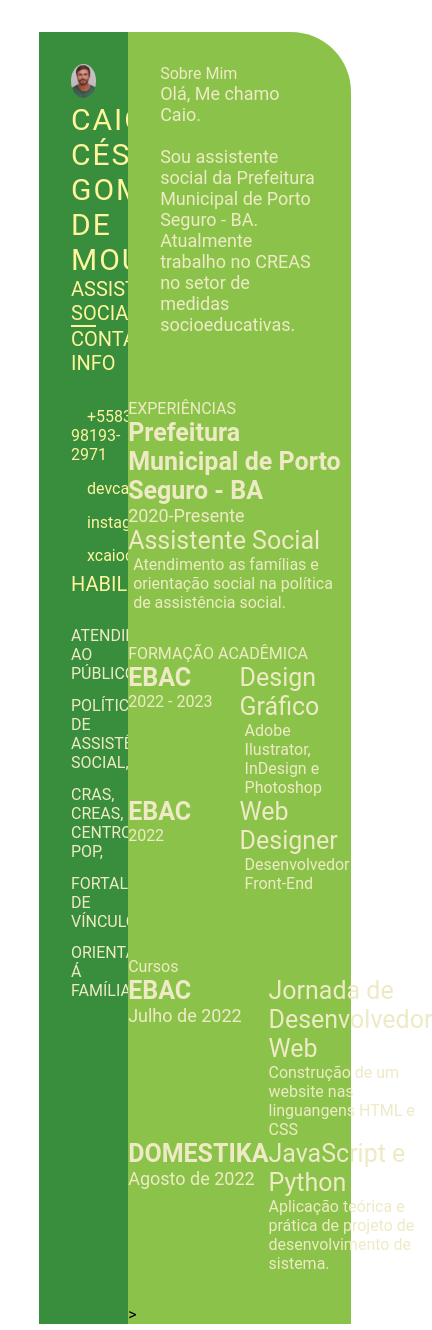
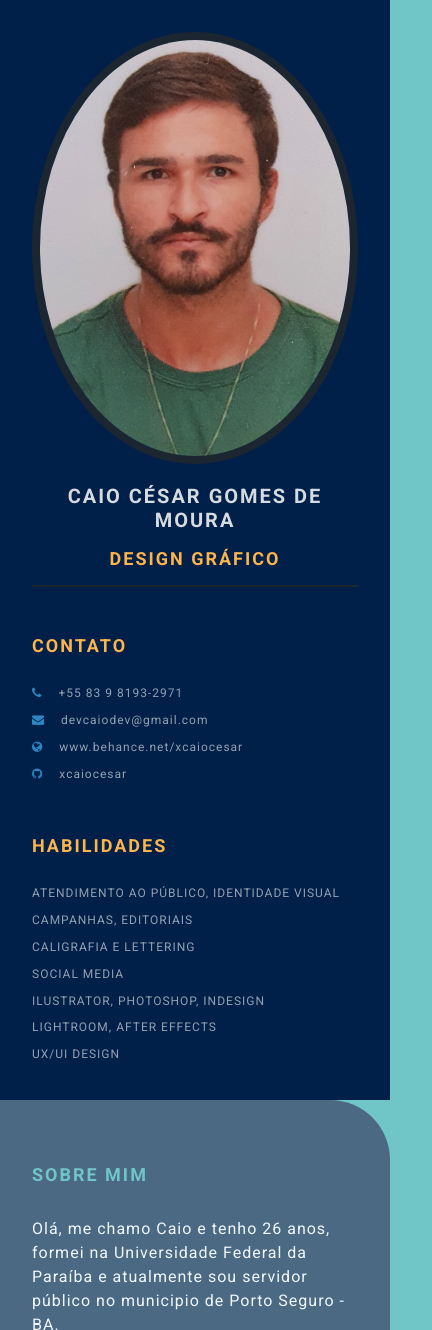
Before and after one commit to xcaiocesar/xcaiocesar.github.io, a plain HTML site: page index.html in a window 390 px wide. Shown: the top 1330 px of the page, 432 px wide, since content can reach past the window. Drawn offline with Linux system fonts and the light colour scheme.

Commit message:
day07 (#8)

```diff
--- a/index.html
+++ b/index.html
@@ -1,137 +1,144 @@
 <!DOCTYPE html>
 <html lang="en">
-
 <head>
     <meta charset="UTF-8">
     <meta http-equiv="X-UA-Compatible" content="IE=edge">
     <meta name="viewport" content="width=device-width, initial-scale=1.0">
-    <title>Caio Cesar CV</title>
+    <title>Caio César CV</title>
+
+    <!-- Google font  -->
+    <link rel="preconnect" href="https://fonts.googleapis.com">
+    <link rel="preconnect" href="https://fonts.gstatic.com" crossorigin>
+    <link href="https://fonts.googleapis.com/css2?family=Roboto:ital,wght@0,100;0,300;0,400;0,700;1,100;1,300;1,400;1,700&display=swap" rel="stylesheet">
+
+    <!-- font-awesome -->
+    <link rel="stylesheet" href="https://cdnjs.cloudflare.com/ajax/libs/font-awesome/4.7.0/css/font-awesome.min.css">
+
+    <!-- Custom CSS -->
     <link rel="stylesheet" href="style.css">
 </head>
-
 <body>
     <main class="resume-contents">
         <section class="left-section">
-            <div class="left-section-contents">
+            <div class="left-section-content">
                 <div class="profile">
                     <img class="profile-image" src="img/profile-images.jpeg" alt="Profile image">
                     <p class="name">Caio César Gomes de Moura</p>
-                    <p class="profession">Assistente Social</p>
+                    <p class="profession">Design Gráfico</p>
                 </div>
                 <div class="contact-info">
-                    <p class="left-title">CONTATO INFO</p>
+                    <p class="left-title">Contato</p>
                     <ul>
-                        <li><i class="fa fa-phone"></i>+5583 98193-2971
+                        <li><i class="fa fa-phone"></i>+55 83 9 8193-2971
                         </li>
                         <li><i class="fa fa-envelope"></i>devcaiodev@gmail.com
                         </li>
-                        <li><i class="fa fa-globe"></i>instagram.com/xcaiocesar
+                        <li><i class="fa fa-globe"></i>www.behance.net/xcaiocesar
                         </li>
                         <li><i class="fa fa-github"></i>xcaiocesar
+                        </li>
                     </ul>
                 </div>
                 <div class="skills">
-                    <p class="left-title">HABILIDADES</p>
+                    <p class="left-title">Habilidades</p>
                     <ul>
-                        <li>
-                            <p>ATENDIMENTO AO PÚBLICO,</p>
-                        </li>
-                        <li>
-                            <p>POLÍTICA DE ASSISTÊNCIA SOCIAL,</p>
-                        </li>
-                        <li>
-                            <p>CRAS, CREAS, CENTRO POP,</p>
-                        </li>
-                        <li>
-                            <p>FORTALECIMENTO DE VÍNCULOS</p>
-                        </li>
-                        <li>
-                            <p>ORIENTAÇÃO Á FAMÍLIAS</p>
-                        </li>
+                        <li><p>Atendimento ao público, Identidade visual</p></li>
+                        <li><p>Campanhas, Editoriais</p></li>
+                        <li><p>Caligrafia e Lettering</p></li>
+                        <li><p>Social Media</p></li>
+                        <li><p>Ilustrator, Photoshop, InDesign</p></li>
+                        <li><p>Lightroom, After Effects</p></li>
+                        <li><p>UX/UI Design</p></li>
                     </ul>
                 </div>
             </div>
         </section>
+
         <section class="right-section">
             <div class="right-section-contents">
+                <!-- sobre mim -->
                 <section class="about gap">
                     <div class="right-title">Sobre Mim</div>
                     <p class="about-me-contents">
-                        Olá, Me chamo Caio.<br>
-                        <br> Sou assistente social da Prefeitura Municipal de Porto Seguro - BA.
-                        <br> Atualmente trabalho no CREAS no setor de medidas socioeducativas.
+                        Olá, me chamo Caio e tenho 26 anos, formei na Universidade Federal da Paraíba e atualmente sou servidor público no municipio de Porto Seguro - BA.<br>
+                        <br> Além do meu trabalho como servidor público, realizo atividades como Designer Gráfico para empresas e empreendedores indivuais.
+                        <br> O trabalho exige um bom relacionamento com o cliente no intuito de construir um bom briefieng para que a entrega esteja de acordo com a expectativa.
                     </p>
                 </section>
-            </div>
-            <section class="experience gap">
-                <div class="right-title">EXPERIÊNCIAS
-                    <div class="experiences-contents">
+                <!-- fim sobre mim -->
+
+                <!-- experiencia -->
+                <section class="experience gap">
+                    <div class="right-title">Experiência</div>
+                    <div class="experience-contents">
+                        <div class="exp-left">
+                            <p class="exp-company-name">AXE MOI</p>
+                            <p class="exp-time-period">2021</p>
+                        </div>
+                        <div class="exp-right">
+                            <p class="exp-position"> DESIGN GRÁFICO</p>
+                            <p class="exp-desc">
+                                Criação da identidade visual de um festival de música.
+                            </p>
+                        </div>
+                    </div>
+                    <div class="experience-contents">
                         <div class="exp-left">
                             <p class="exp-company-name">Prefeitura Municipal de Porto Seguro - BA</p>
-                            <p class="exp-time-period">2020-Presente</p>
+                            <p class="exp-time-period">2020 - Presente</p>
                         </div>
                         <div class="exp-right">
                             <p class="exp-position">Assistente Social</p>
-                            <p class="exp-desc">Atendimento as famílias e orientação social na política de assistência social.</p>
+                            <p class="exp-desc">
+                                Atendimento ao público, orientação social, CRAS, CREAS e Medidas Socioeducativas.
+                            </p>
                         </div>
                     </div>
-                </div>
-            </section>
-            <section class="education gap">
-                <div class="right-title"> FORMAÇÃO ACADÊMICA
-                    <div class="education-contents">
-                        <div class="education-left">
-                            <p class="education-school-name">EBAC</p>
-                            <p class="education-time-period"> 2022 - 2023 </p>
+                    <div class="experience-contents">
+                        <div class="exp-left">
+                            <p class="exp-company-name">San Diego</p>
+                            <p class="exp-time-period">2019</p>
                         </div>
-                        <div class="education right">
-                            <p class="education-subject"> Design Gráfico</p>
-                            <p class="education-desc">
-                                Adobe Ilustrator, InDesign e Photoshop</p>
-                        </div>
-                        <div class="education-left">
-                            <p class="education-school-name">EBAC</p>
-                            <p class="education-time-period"> 2022 </p>
-                        </div>
-                        <div class="education right">
-                            <p class="education-subject"> Web Designer</p>
-                            <p class="education-desc">
-                                Desenvolvedor Front-End </p>
+                        <div class="exp-right">
+                            <p class="exp-position">VENDAS</p>
+                            <p class="exp-desc">
+                                Auxílio na campanha de marketing digital.
+                            </p>
                         </div>
                     </div>
-                </div>
-            </section>
-        <section class="awards-gap">
-            <div class="right-title"> Cursos
-                <div class="awards-contents">
-                    <div class="awards-left">
-                        <p class="awards-company-name">EBAC</p>
-                        <p class="awards-time-period"> Julho de 2022</p>
+                </section>
+                <!-- fim experiencia -->
+                <!-- cursos -->
+                <section class="awards gap">
+                    <div class="right-title">Cursos</div>
+                    <div class="awards-contents">
+                        <div class="awards-left">
+                            <p class="awards-company-name">EBAC</p>
+                            <p class="awards-time-period">2022-2023</p>
+                        </div>
+                        <div class="awards-right">
+                            <p class="awards-name">DESIGN GRÁFICO</p>
+                            <p class="awards-desc">
+                                Curso onde adquiri onhecimento para se tornar um profissional em Design Gráfico e criar projetos.
+                            </p>
+                        </div>
                     </div>
-                    <div class="awards-right">
-                        <p class="awards-name"> Jornada de Desenvolvedor Web </p>
-                        <p class="awards-des">
-                        Construção de um website nas linguangens HTML e CSS
-                        </p>
+                    <div class="awards-contents">
+                        <div class="awards-left">
+                            <p class="awards-company-name">UFPB</p>
+                            <p class="awards-time-period">2016-2020</p>
+                        </div>
+                        <div class="awards-right">
+                            <p class="awards-name">Serviço Social</p>
+                            <p class="awards-desc">
+                                Graduação em Serviço Social pela Universidade Federal da Paraíba
+                            </p>
+                        </div>
                     </div>
-                    <div class ="awards-left">
-                        <p class="awards-company-name">DOMESTIKA</p>
-                        <p class="awards-time-period"> Agosto de 2022</p>
-                        </p>
-                    </div>
-                    <div class="awards contets">
-                        <p class="awards-right">
-                            <p class="awards-name"> JavaScript e Python </p>
-                            <p class="awards-des">
-                            Aplicação teórica e prática de projeto de desenvolvimento de sistema.
-                            </p>
-                        </p>
-                    </div>
-                </div>
+                </section>
+                <!-- fim cursos -->
             </div>
-        </section>>
         </section>
     </main>
 </body>
-
 </html>
--- a/style.css
+++ b/style.css
@@ -4,6 +4,10 @@
     box-sizing: border-box;
     list-style: none;
     font-family: 'Roboto', sans-serif;
+}
+
+body {
+    background-color: #70c6c7;
 }
 
 .resume-contents {
@@ -17,48 +21,61 @@
 .left-section {
     grid-column: span 2;
     height: 100%;
-    background-color: #388e3c;
+    background-color: #00204A;
 }
 
 .right-section {
     grid-column: span 5;
     height: 100%;
-    background-color: #8bc34a;
+    background-color: #4B6982;
     border-radius: 0px 60px 0px 0px;
 }
 
-.left-section-contents{
+.left-section-content{
     padding: 2rem 2rem;
 }
 
 .profile {
     width: 100%;
-    border-bottom: 2px solid #fff59d;
+    border-bottom: 2px solid #1B2631;
 }
 
 .profile .profile-image {
     width: 100%;
-    border-radius: 100%;
+    border-radius: 50%;
+    border: 8px solid #1B2631;
 }
 
 .name {
-    color: #fff59d;
+    color: #D6DBDF;
     font-size: 30px;
     letter-spacing: 2px;
     text-transform: uppercase;
+    text-align: center;
+    font-weight: bold;
+    padding: 1rem 0;
 }
 
 .profession {
-    color: #fff59d;
+    color: #FDB44B;
     font-size: 20px;
     text-transform: uppercase;
     text-align: center;
+    letter-spacing: 2px;
+    font-weight: bold;
+    padding-bottom: 1rem;
 }
 
 /* .contact-info { border-bottom: 2px solid #1B2631; } */
 .left-title {
-    color: #fff59d;
+    color: #FDB44B;
     font-size: 20px;
+    letter-spacing: 2px;
+    text-transform: uppercase;
+    font-weight: bold;
+    display: flex;
+    align-items: center;
+    padding-top: 3rem;
 }
 
 .contact-info ul {
@@ -68,14 +85,18 @@
 .contact-info ul li,
 .references ul li {
     padding: .4rem 0;
-    color: #fff59d;
+    display: flex;
+    align-items: center;
+    color: #d6dbdfaf;
+    letter-spacing: 1px;
+    font-size: 18px;
 }
 
 .contact-info ul li i,
 .references ul li i {
     padding-right: 1rem;
     font-size: 18px;
-    color: #fff59d;
+    color: #2E86C1;
 }
 
 .skills ul {
@@ -83,15 +104,46 @@
 }
 .skills ul li p {
     padding: .4rem 0;
-    color: #eeeac5;
+    color: #d6dbdfaf;
+    font-size: 18px;
+    letter-spacing: 1px;
+    display: flex;
+    align-items: center;
+    text-transform: uppercase;
 }
+
+.referance-name {
+    padding-top: 1.5rem;
+    padding-bottom: .4rem;
+    font-size: 18px;
+    color: #F9E79F;
+    letter-spacing: 1px;
+    text-transform: uppercase;
+}
+
+.referance-profession {
+    font-size: 16px;
+    color: #d6dbdfaf;
+    letter-spacing: 1px;
+    /* text-transform: uppercase; */
+    padding-bottom: .4rem;
+}
+
 
 .right-section-contents {
     padding: 2rem 2rem;
 }
 
 .right-title {
-    color: #eeeac5;
+    color: #70C6C7;
+    font-size: 40px;
+    letter-spacing: 2px;
+    text-transform: uppercase;
+    font-weight: bold;
+    display: flex;
+    align-items: center;
+    padding: 2rem 0;
+    position: relative;
 }
 
 .gap {
@@ -99,7 +151,9 @@
 }
 .about-me-contents {
     font-size: 18px;
-    color: #eeeac5;
+    letter-spacing: 1px;
+    line-height: 2rem;
+    color: #F1F8FD;
 }
 
 .experience-contents,
@@ -108,7 +162,7 @@
     display: grid;
     grid-template-columns: repeat(2, 1fr);
     padding-bottom: 2rem;
-    color: #eeeac5;
+    color: #F1F8FD;
 }
 
 .exp-company-name,
@@ -116,23 +170,124 @@
 .awards-company-name {
     font-size: 25px;
     font-weight: bold;
+    text-transform: uppercase;
+    letter-spacing: 1px;
+    color: #FDB44B;
+    padding-bottom: .4rem;
 }
 
 .exp-time-period,
 .educationp-time-period,
 .awards-time-period {
     font-size: 18px;
+    letter-spacing: 1px;
+    line-height: 2rem;
 }
 
 .exp-position,
 .education-subject,
 .awards-name {
     font-size: 25px;
+    font-weight: bold;
+    text-transform: uppercase;
+    letter-spacing: 1px;
+    color: #FDB44B;
+    padding-bottom: .4rem;
 }
 
 .exp-desc,
 .education-desc,
 .awards-desc {
     font-size: 16px;
+    letter-spacing: 1px;
+    line-height: 1.5rem;
+    border-left: 3px solid #a5a3a3;
     padding-left: 5px;
 }
+
+/* Media queries */
+@media screen and (max-width:780px) {
+    .experience-contents,
+    .education-contents,
+    .awards-contents {
+        grid-template-columns: repeat(1, 1fr);
+    }
+}
+
+@media screen and (max-width:780px) {
+    .left-section {
+        grid-column: span 3;
+    }
+
+    .right-section {
+        grid-column: span 4;
+    }
+
+}
+
+@media screen and (max-width:1200px) {
+    .resume-contents {
+        grid-template-columns: repeat(1, 1fr);
+    }
+}
+
+@media screen and (max-width:390px) {
+    .resume-contents {
+        width: 100%;
+        margin: 0 auto;
+    }
+
+    .name {
+        font-size: 20px;
+    }
+
+    .profession {
+        font-size: 18px;
+    }
+
+    .left-title {
+        font-size: 18px;
+    }
+
+    .right-title {
+        font-size: 18px;
+    }
+
+    .contact-info ul li,
+    .references ul li {
+        font-size: 12px;
+    }
+
+    .contact-info ul li i,
+    .references ul li i {
+        /* padding-right: 1rem; */
+        font-size: 12px;
+    }
+
+    .skills ul li p {
+        font-size: 12px;
+    }
+
+    .about-me-contents {
+        font-size: 16px;
+        line-height: 1.5rem;
+    }
+
+    .exp-company-name,
+    .education-school-name,
+    .awards-company-name {
+        font-size: 18px;
+    }
+
+    .exp-time-period,
+    .educationp-time-period,
+    .awards-time-period {
+        font-size: 16px;
+    }
+
+    .exp-position,
+    .education-subject,
+    .awards-name {
+        font-size: 18px;
+    }
+}
```
